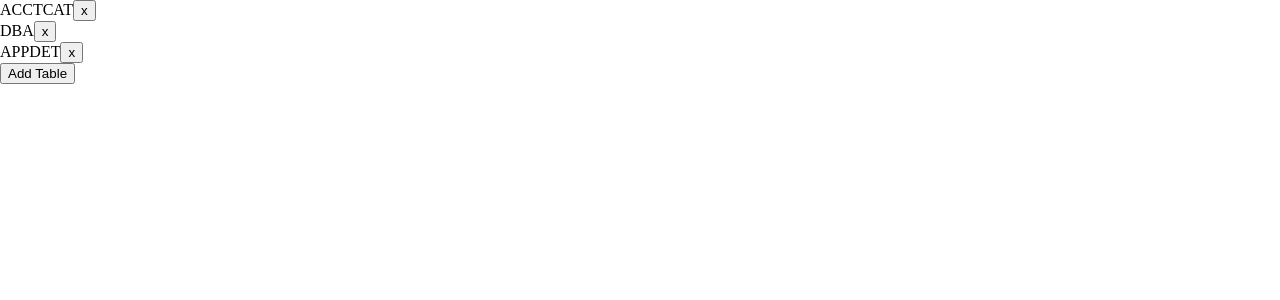
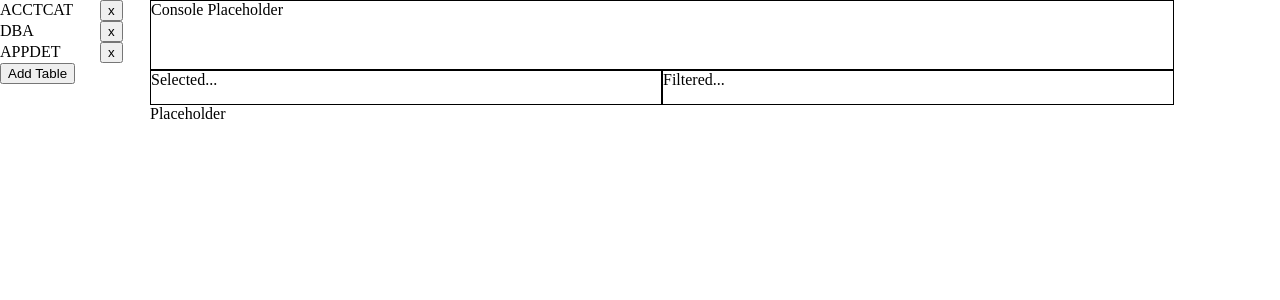
Before and after one commit to ttches/sql-gui, a React (Create React App) app: page / in a window 1280 px wide. Shown: the top 300 px of the page. Built offline with nearby package versions, Linux system fonts and the light colour scheme.

Commit message:
added layout for console, selected, and filtered

```diff
--- a/src/App.js
+++ b/src/App.js
@@ -1,12 +1,19 @@
 import React, { Component } from 'react';
 
 import TableTabsContainer from './containers/TableTabsContainer';
+import RecordsSelectContainer from './containers/RecordsSelectContainer';
 
 class App extends Component {
   render() {
     return (
-      <div>
+      <div style={{display: 'flex'}}>
         <TableTabsContainer />
+        <div style={{display: 'flex', flexFlow: 'row wrap', width: '80%'}}>
+          <div className='console'>Console Placeholder</div>
+          <div className='console-selected'>Selected...</div>
+          <div className='console-filtered'>Filtered...</div>
+          <RecordsSelectContainer />
+        </div>
       </div>
     );
   }
--- a/src/components/TableTabs.js
+++ b/src/components/TableTabs.js
@@ -11,7 +11,7 @@ export default class TableTabs extends Component {
     function renderTableTabs(tableTab, i) {
       if (tableTab === selectedTableTab) {
         return (
-          <div key={i}>
+          <div className='table-tab' key={i}>
             <TablesDropdownContainer selectedTable={tableTab} />
             <button onClick={onCloseTableTab} data-table={tableTab}>x</button>
           </div>
@@ -19,9 +19,9 @@ export default class TableTabs extends Component {
 
       } else {
         return (
-          <div key={i}>
-            <span onClick={onTableTabSelect}
-              data-table={tableTab}>{tableTab}</span>
+          <div className='table-tab' key={i}>
+            <div onClick={onTableTabSelect}
+              data-table={tableTab}>{tableTab}</div>
             <button onClick={onCloseTableTab} data-table={tableTab}>x</button>
           </div>
         );
@@ -30,7 +30,7 @@ export default class TableTabs extends Component {
 
 
     return (
-      <div>
+      <div className='table-tabs'>
         {this.props.tabs.map(renderTableTabs)}
         <button
           className='add-table-tab'
--- /dev/null
+++ b/src/containers/RecordsSelectContainer.js
@@ -0,0 +1,21 @@
+import React, { Component } from 'react';
+import { connect } from 'react-redux';
+
+import TableTabs from '../components/TableTabs';
+import { closeTableTab, addTableTab } from '../actions/index';
+
+class TableTabsContainer extends Component {
+  render() {
+    return (
+      <div>Placeholder</div>
+    )
+  }
+}
+
+function mapStateToProps(state) {
+  return {
+    selected: state.selected
+  };
+}
+
+export default connect(mapStateToProps)(TableTabsContainer);
--- a/src/index.css
+++ b/src/index.css
@@ -122,3 +122,34 @@ video {
   box-sizing: border-box;
   font: main-font;
 }
+.console-filtered {
+  border: 1px solid #000;
+  min-height: 35px;
+  width: 50%;
+}
+.console-selected {
+  border: 1px solid #000;
+  min-height: 35px;
+  width: 50%;
+}
+.console {
+  background-color: light-blue;
+  border: 1px solid #000;
+  height: 70px;
+  width: 100%;
+}
+.table-tabs {
+  max-height: 70px;
+  max-width: 150px;
+  width: 15%;
+}
+.table-tab > div,
+.table-tab select {
+  display: -webkit-inline-box;
+  display: -moz-inline-box;
+  display: -webkit-inline-flex;
+  display: -ms-inline-flexbox;
+  display: inline-box;
+  display: inline-flex;
+  width: 100px;
+}
--- /dev/null
+++ b/src/styles/components/console-filtered.styl
@@ -0,0 +1,4 @@
+.console-filtered
+  border black
+  min-height 35px
+  width: 50%
--- /dev/null
+++ b/src/styles/components/console-selected.styl
@@ -0,0 +1,4 @@
+.console-selected
+  border black
+  min-height 35px
+  width: 50%
--- /dev/null
+++ b/src/styles/components/console.styl
@@ -0,0 +1,8 @@
+@import 'nib';
+@import '../vars.styl';
+
+.console
+  background-color light-blue
+  border black
+  height 70px
+  width 100%
--- a/src/styles/components/table-tabs.styl
+++ b/src/styles/components/table-tabs.styl
@@ -1,2 +1,12 @@
 @import 'nib';
 @import '../vars.styl';
+
+.table-tabs
+  max-height 70px
+  max-width 150px
+  width 15%
+
+.table-tab
+  > div, select
+    display: inline-flex
+    width 100px
```
